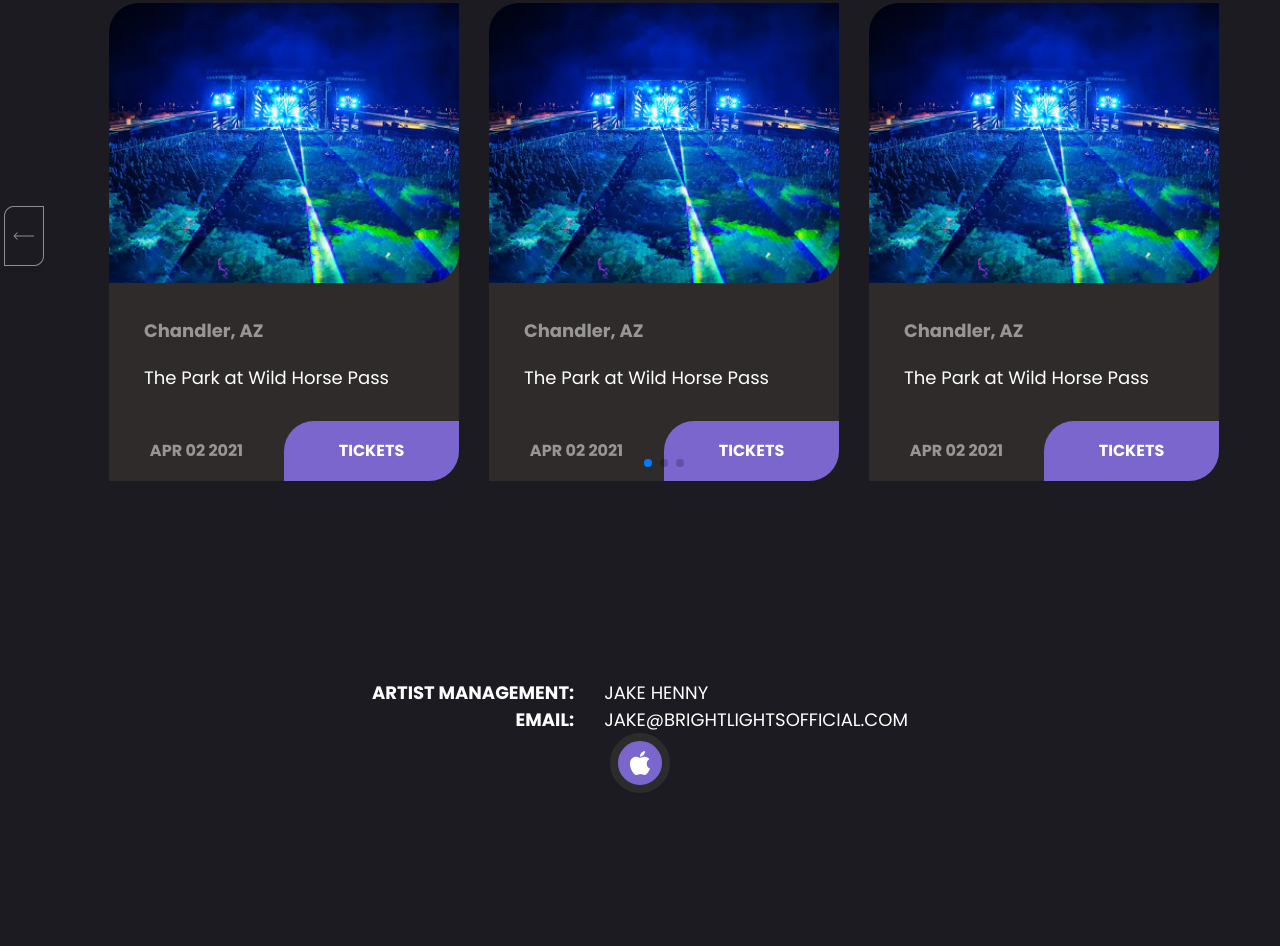
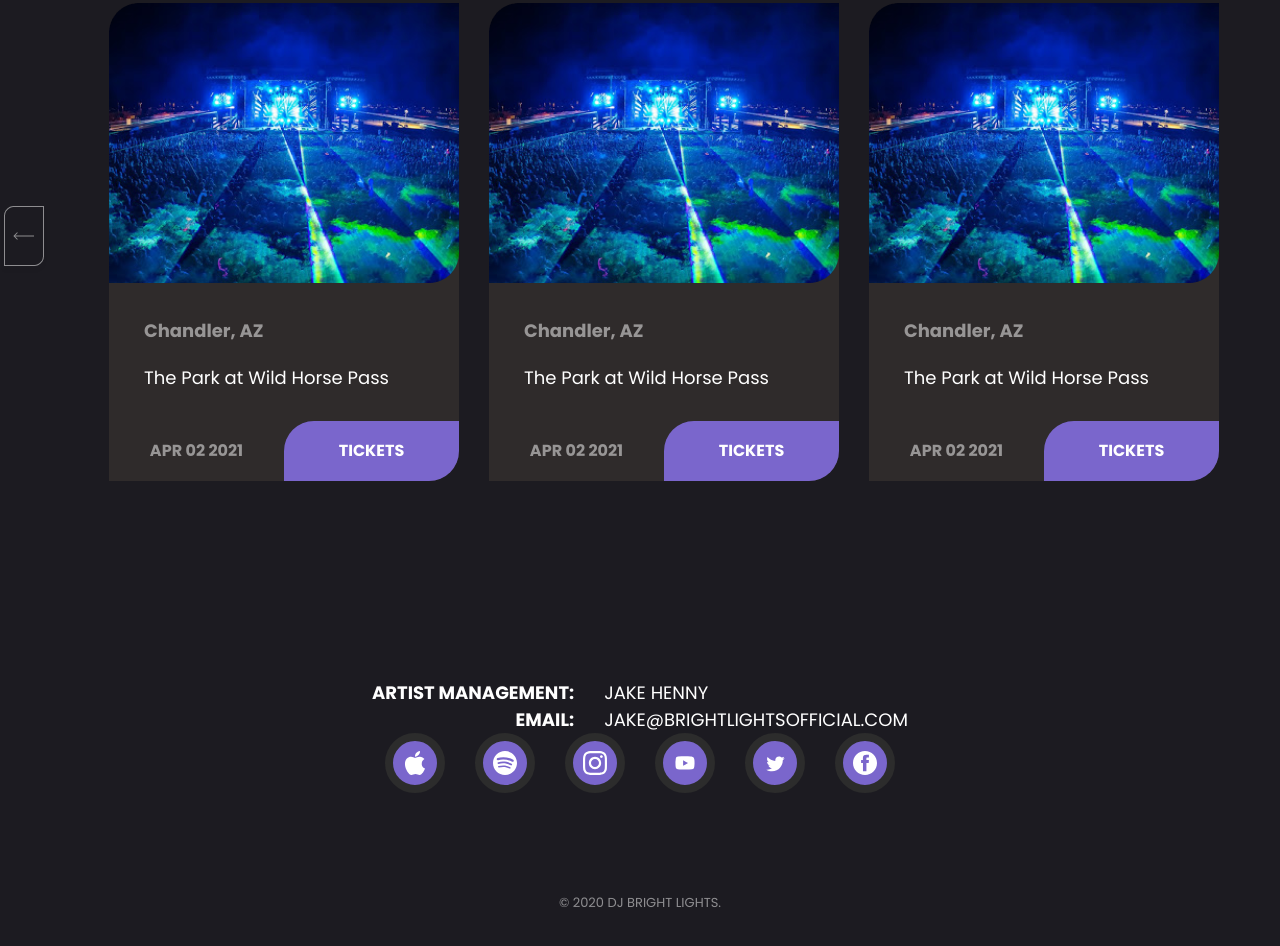
Before and after one commit to peterzhovnir/dj_project, a plain HTML site: page index.html in a window 1280 px wide. Shown: the part 3183-4129 px from the top of the page. Before the commit the page ends 3976 px from the top, so only its background shows below. Drawn offline with nearby package versions, Linux system fonts and the light colour scheme; files whose address does not match are found by name.

Commit message:
footer/done

```diff
--- a/index.html
+++ b/index.html
@@ -246,6 +246,24 @@
                 <div class="social__link">
                     <img src="/img/logo/apple-logo.svg" alt="">
                 </div>
+                <div class="social__link">
+                    <img src="/img/logo/spotify-logo.svg" alt="">
+                </div>
+                <div class="social__link">
+                    <img src="/img/logo/instagram-facebook.svg" alt="">
+                </div>
+                <div class="social__link">
+                    <img src="/img/logo/youtube-logo.svg" alt="">
+                </div>
+                <div class="social__link">
+                    <img src="/img/logo/twitter-logo.svg" alt="">
+                </div>
+                <div class="social__link">
+                    <img src="/img/logo/facebook-3-2.svg" alt="">
+                </div>
+            </div>
+            <div class="footer__copyright">
+                ©  2020 DJ bright lights.
             </div>
         </footer>
     </body>
--- a/sass/blocks/_footer.scss
+++ b/sass/blocks/_footer.scss
@@ -35,6 +35,11 @@
 
     color: #ffffff;
 }
+.footer__social {
+    display: flex;
+    justify-content: space-between;
+    width: 510px;
+}
 .social__link {
     width: 60px;
     height: 60px;
@@ -49,3 +54,22 @@
         height: 24px;
     }
 }
+.footer__copyright {
+    font-family: "Poppins", sans-serif;
+    font-style: normal;
+    font-weight: normal;
+    font-size: 13px;
+    line-height: 19px;
+    /* identical to box height */
+
+    text-align: center;
+    text-transform: uppercase;
+
+    /* white */
+
+    color: #ffffff;
+
+    opacity: 0.5;
+    margin-top: 100px;
+    margin-bottom: 40px;
+}
--- a/script.js
+++ b/script.js
@@ -4,10 +4,10 @@ const swiper = new Swiper('.swiper', {
     spaceBetween: 30,
     loop: true,
 
-    // If we need pagination
-    pagination: {
-      el: '.swiper-pagination',
-    },
+    // // If we need pagination
+    // pagination: {
+    //   el: '.swiper-pagination',
+    // },
 
     // Navigation arrows
     navigation: {
```
Also changed, not shown: img/logo/facebook-3-2.svg (added), img/logo/instagram-facebook.svg (added), img/logo/twitter-logo.svg (added), img/logo/youtube-logo.svg (added), sass/style.css, 1 other file.
